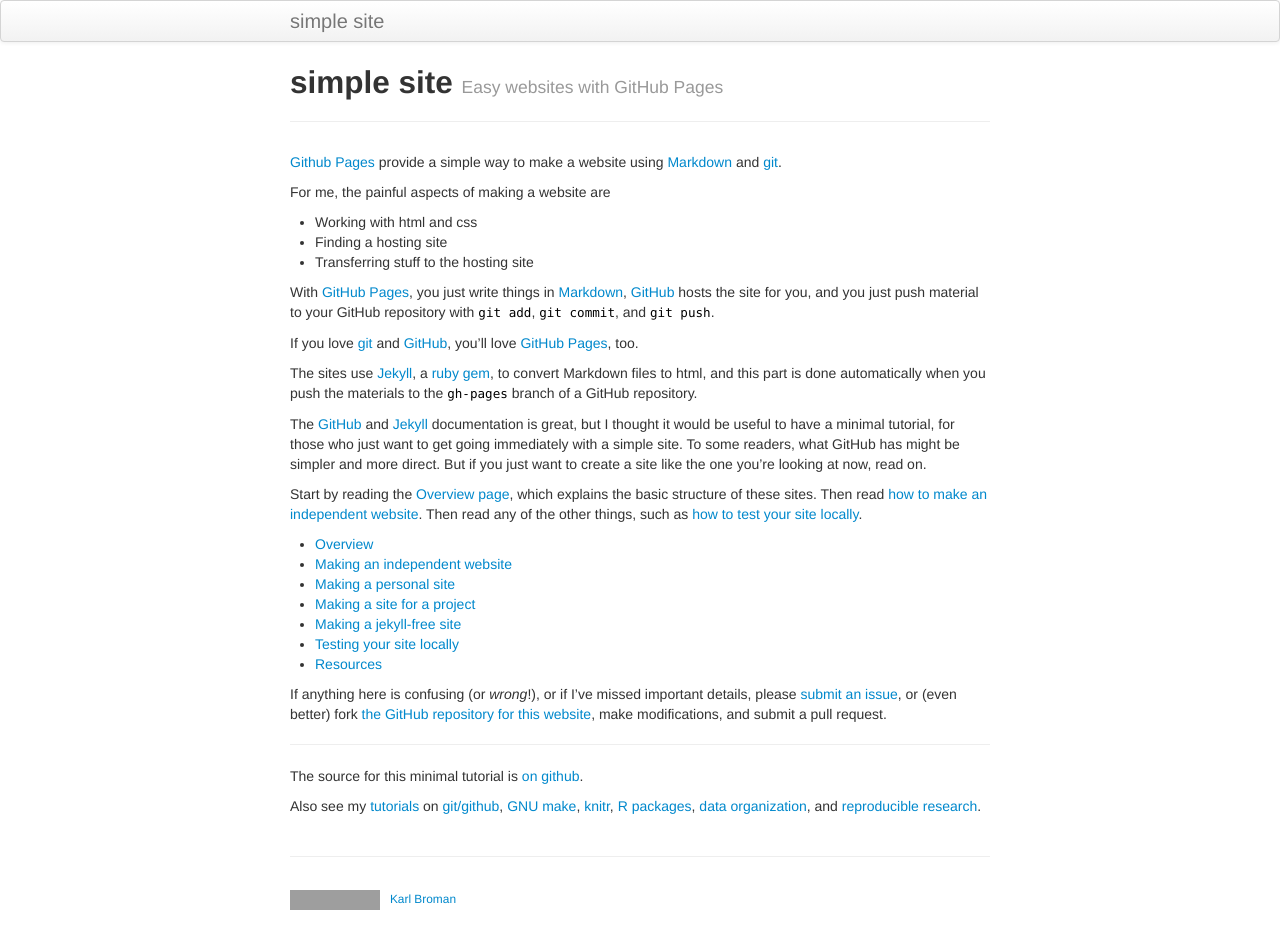
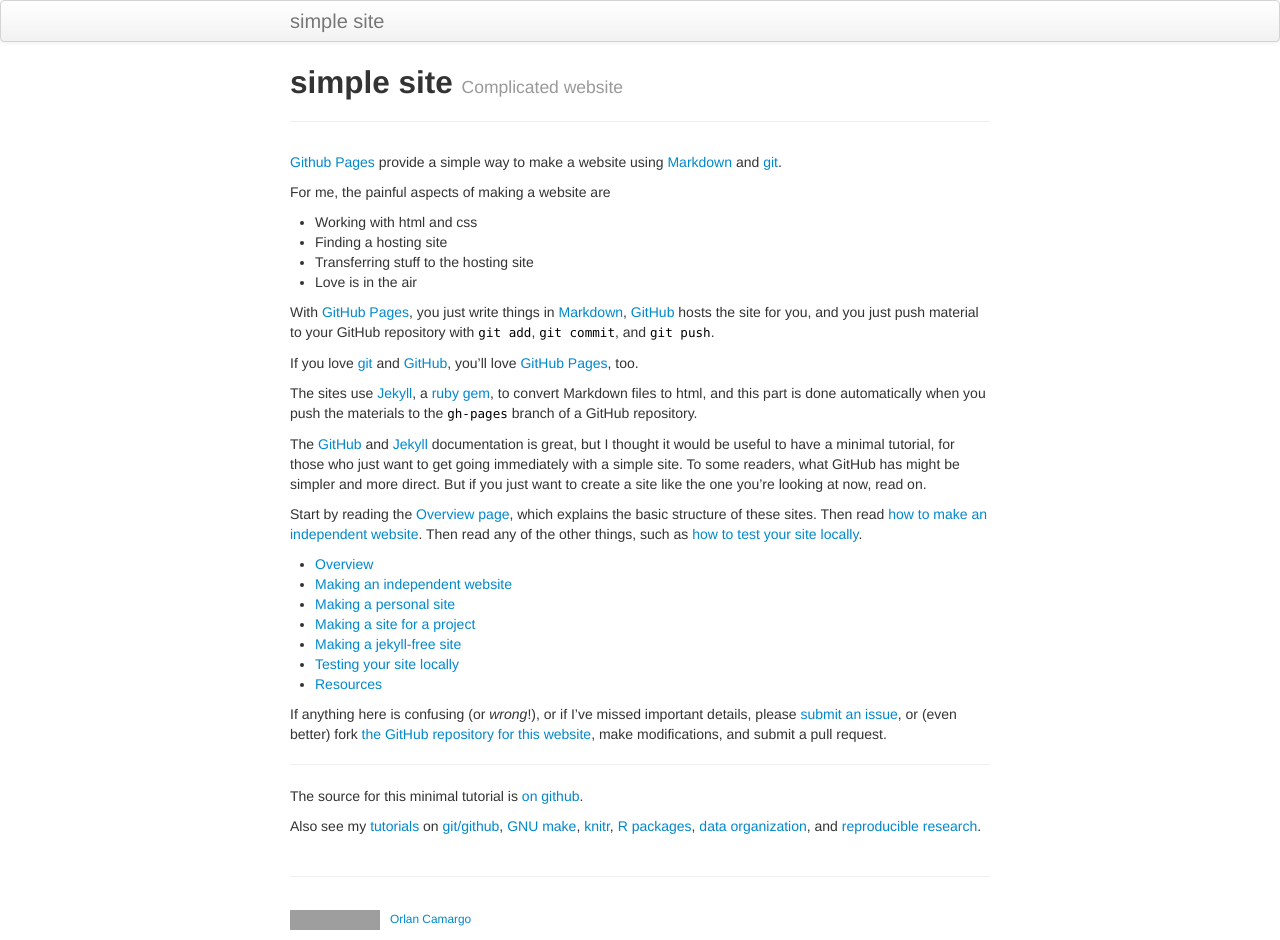
Before and after one commit to OrlanC/git_test, a Jekyll site: the page built from index.md, in a window 1280 px wide. Built offline with Jekyll 4.4.1, drawn with Linux system fonts in a browser that asks for light colours; grey boxes are pictures that could not be loaded.

Commit message:
Third commit

```diff
--- a/_config.yml
+++ b/_config.yml
@@ -10,13 +10,13 @@ highlighter: rouge
 #
 title : simple site
 author :
-  name : Karl Broman
-  email : kbroman@gmail.com
-  github : kbroman
+  name : Orlando Camargo
+  email : martin.camargo@gmail.com
+  github : orlanc
   feedburner : nil
 
 # NOTE: Replacing this next line with your own URL
-production_url : https://kbroman.github.io/simple_site
+production_url : https://orlanc.github.io/simple_site
 
 # Tell Github to use the kramdown markdown interpreter
 # (see https://help.github.com/articles/migrating-your-pages-site-from-maruku)
@@ -51,7 +51,7 @@ JB :
   #     This means always setting the protocol (http|https) or prefixing with "/"
   #
   # NOTE: Replace this next line with your own URL, likely with username.github.io
-  BASE_PATH : https://kbroman.org/simple_site
+  BASE_PATH : https://orlanc.github.io/simple_site
 
   # By default, the asset_path is automatically defined relative to BASE_PATH plus the enabled theme.
   # ex: [BASE_PATH]/assets/themes/[THEME-NAME]
--- a/_includes/themes/twitter/default.html
+++ b/_includes/themes/twitter/default.html
@@ -46,7 +46,7 @@
         <p><small>
   <!-- start of Karl's footer; modify this part -->
           <a href="https://creativecommons.org/publicdomain/zero/1.0/"><img src="https://i.creativecommons.org/p/zero/1.0/88x31.png" alt="CC0"/></a> &nbsp;
-          <a href="https://kbroman.org">Karl Broman</a>
+          <a href="https://orlanc.github.io">Orlan Camargo</a>
   <!-- end of Karl's footer; modify this part -->
         </small></p>
       </footer>
--- a/index.md
+++ b/index.md
@@ -1,7 +1,7 @@
 ---
 layout: page
 title: simple site
-tagline: Easy websites with GitHub Pages
+tagline: Complicated website
 description: Minimal tutorial on making a simple website with GitHub Pages
 ---
 
@@ -15,6 +15,7 @@ For me, the painful aspects of making a website are
 - Working with html and css
 - Finding a hosting site
 - Transferring stuff to the hosting site
+- Love is in the air
 
 With [GitHub Pages](https://pages.github.com), you just write things in
 [Markdown](https://daringfireball.net/projects/markdown/),
```
